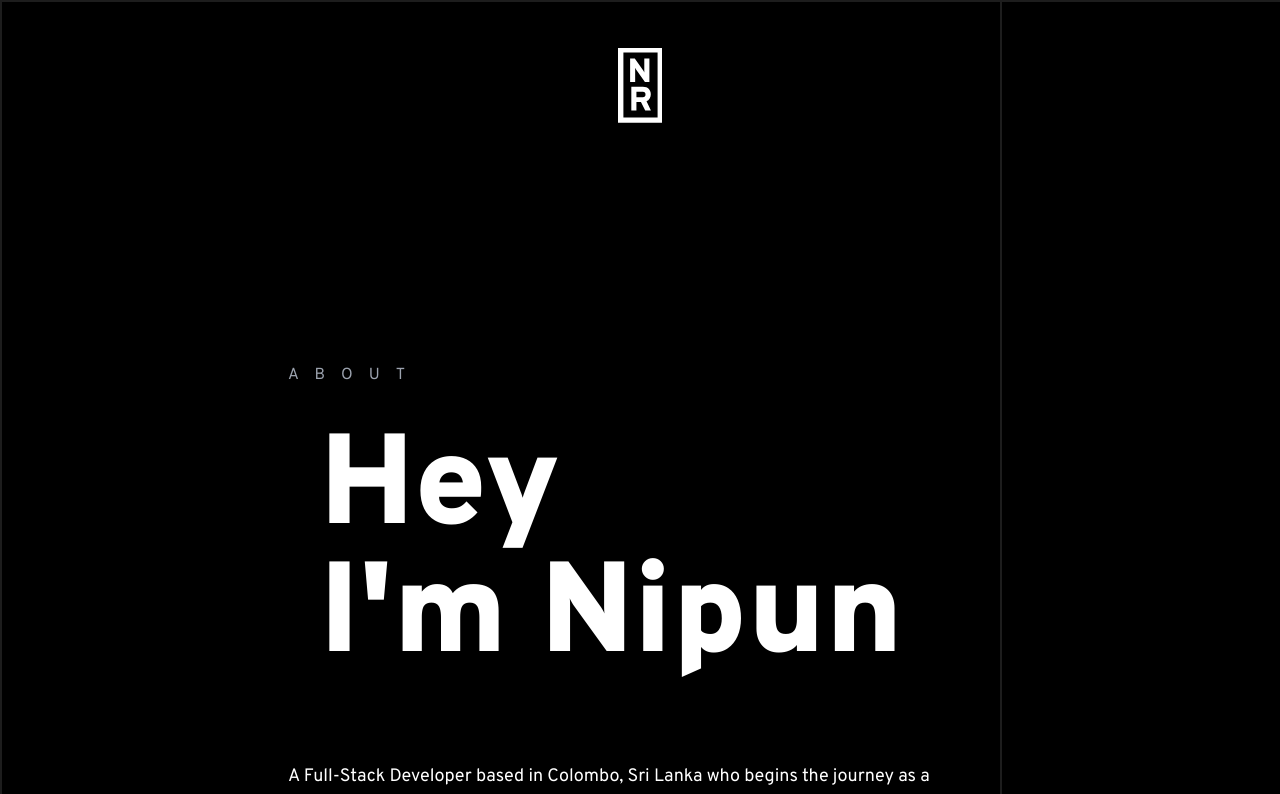
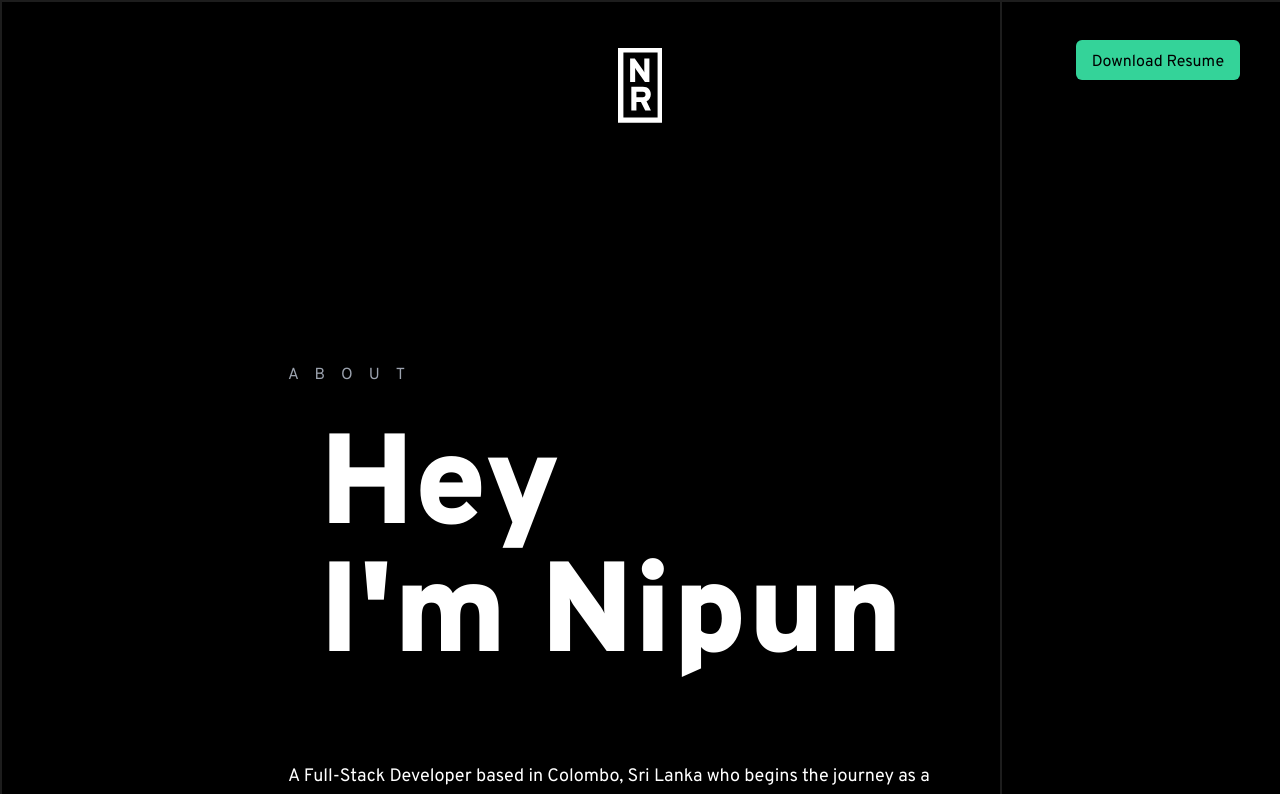
Before and after one commit to nipunravisara/nipunravisara.io, a React (Create React App) app: page / in a window 1280 px wide. Shown: the top 794 px of the page. Built offline with nearby package versions, Linux system fonts and the light colour scheme.

Commit message:
Download resume

```diff
--- a/src/Components/Header.jsx
+++ b/src/Components/Header.jsx
@@ -6,6 +6,15 @@ const Header = () => (
     <center>
       <Logo />
     </center>
+    <div className="fixed top-10 right-10 bg-green-400 px-4 py-2 pt-3 rounded-md">
+      <a
+        className="text-black"
+        href="src/assets/Nipun-ravisara-resume.pdf"
+        download
+      >
+        Download Resume
+      </a>
+    </div>
   </div>
 );
 
--- a/src/Views/About.jsx
+++ b/src/Views/About.jsx
@@ -8,14 +8,16 @@ const About = () => {
       subTitleOne="Hey"
       subTitleTwo="I'm Nipun"
       content={
+        <>
           <p className="leading-relaxed text-sm md:text-lg">
             A Full-Stack Developer based in Colombo, Sri Lanka who begins the
-          journey as a freelance designer nearly 3 years ago and inspired by the
-          community, Most of the time I used to design and build digital
+            journey as a freelance designer nearly 3 years ago and inspired by
+            the community, Most of the time I used to design and build digital
             products, UIs while maintaining good and clean codebase. Additionaly
             passionate about mobile development and working on improving my
             experience as a full-stack developer.
           </p>
+        </>
       }
     />
   );
```
Also changed, not shown: 1 other file (tests, documents, lock files or other folders). Lines whose indentation alone changed are shown as unchanged.
